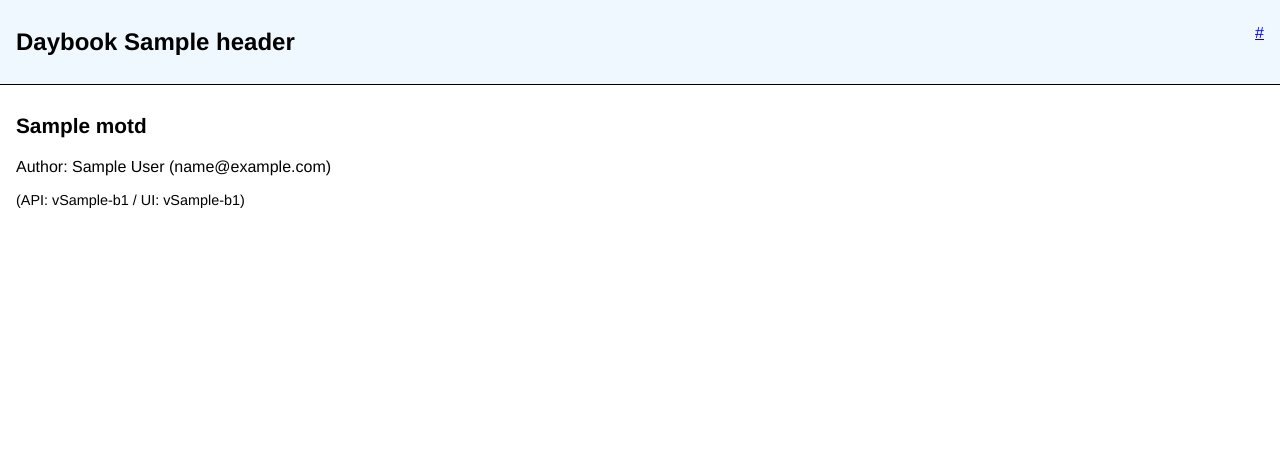
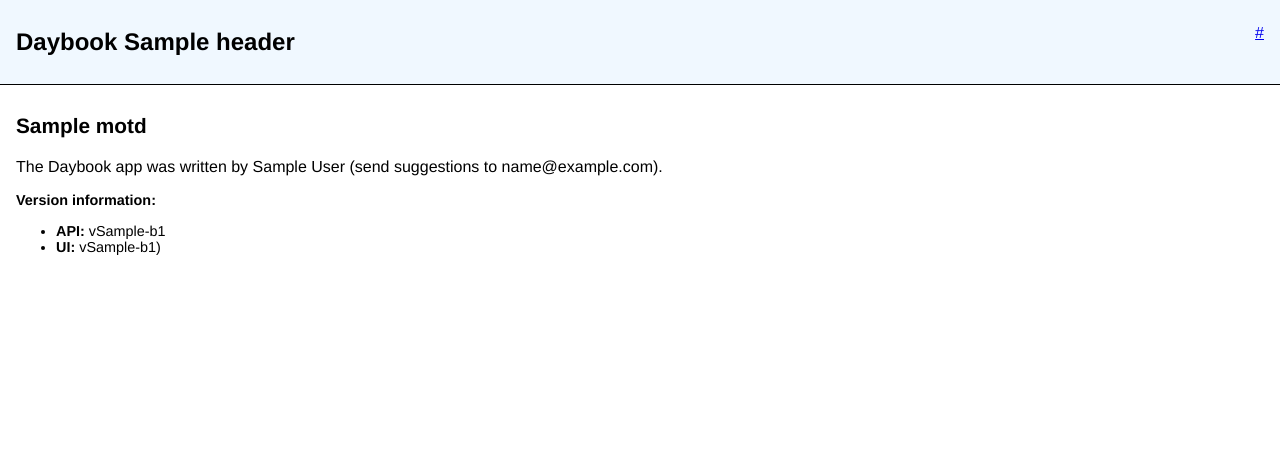
Before and after one commit to wgilder/daybook, a Flask app: template templates/about.html in a window 1280 px wide. Shown: the top 454 px of the page. Run offline with Flask 2, Linux system fonts and the light colour scheme; the template is opened without the code that fills it: most values are stand-ins (such as "Sample title", 1, 10 or a date in 2020).

Commit message:
ui changes

```diff
--- a/templates/about.html
+++ b/templates/about.html
@@ -15,7 +15,14 @@
 
 {% block body %}
 <p id="bodyHeader">{{motd}}</p>
-<p class="bold">Author: <span class="author">{{author}}</span> <span class="email">({{email}})</span></p>
-<div>(API: <span>v{{api_version}}-b{{api_build_number}}</span> /
-    UI: <span>v{{ui_version}}-b{{ui_build_number}})</span></div>
+<p>The Daybook app was written by {{author}} (send suggestions to {{email}}).</p>
+<div>
+  <p>
+    <span class="bold">Version information:</span>
+    <ul>
+      <li><span class="bold">API:</span> <span>v{{api_version}}-b{{api_build_number}}</span></li>
+      <li><span class="bold">UI:</span> <span>v{{ui_version}}-b{{ui_build_number}})</span></li>
+    </ul>
+  </p>
+</div>
 {% endblock %}
--- a/templates/base.html
+++ b/templates/base.html
@@ -34,6 +34,10 @@
     left: 1em;
     position: absolute;
   }
+
+  .bold {
+    font-weight: bold;
+  }
 </style>
 
   {% block page_css %}
```
